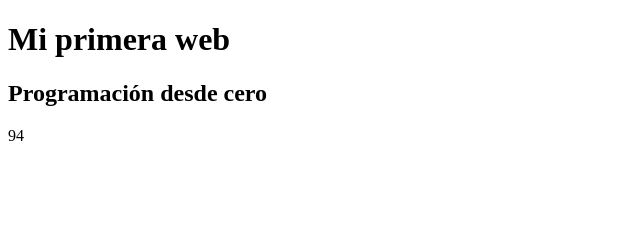
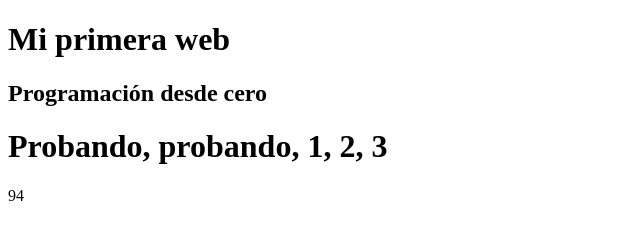
Before and after one commit to JotaM22/certusWeb, a plain HTML site: page index.html in a window 1280 px wide. Shown: the whole page, without its empty margins (0-640 px from the left). Drawn offline with Linux system fonts and the light colour scheme.

Commit message:
pages prueba

```diff
--- a/index.html
+++ b/index.html
@@ -10,6 +10,7 @@
 
     <H1>Mi primera web</H1>
     <h2>Programación desde cero</h2>
+    <h1>Probando, probando, 1, 2, 3</h1>
 
     <script src="codigo.js"></script>
 </body>
```
